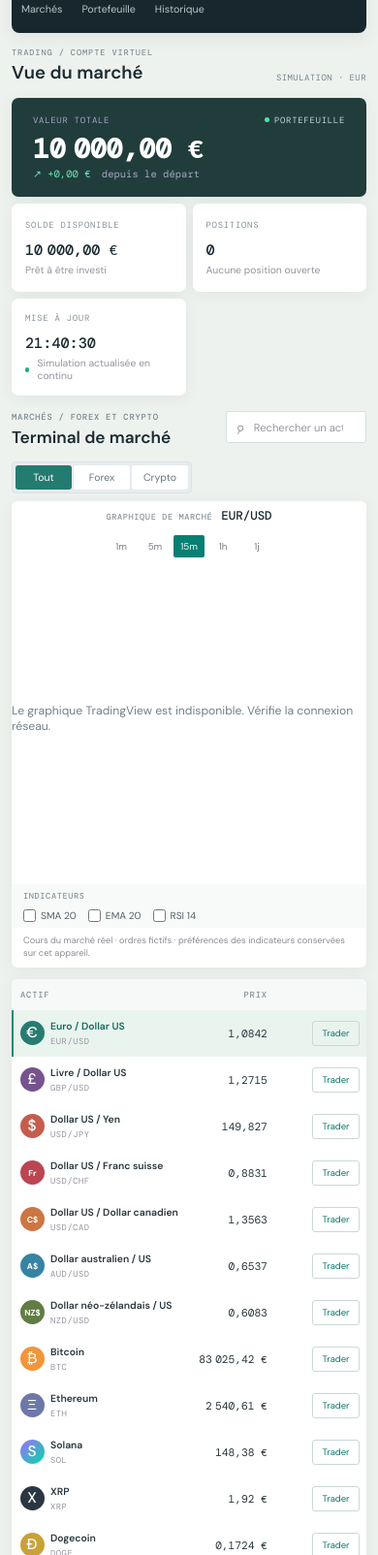
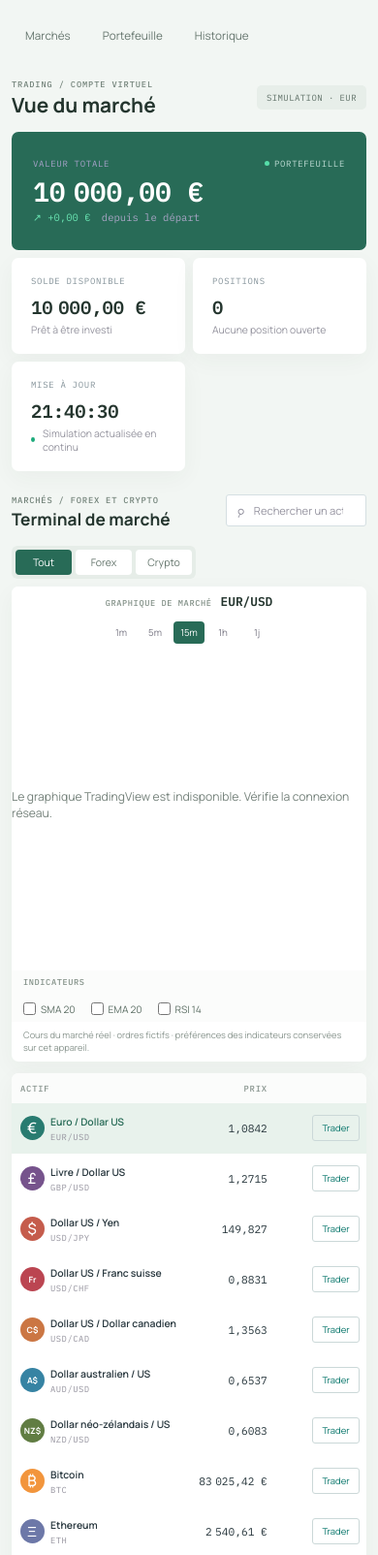
Before and after one commit to Emma-cpu-ops/FakeBourse, a plain HTML site: page index.html in a window 390 px wide. Shown: the part 53-1657 px from the top of the page at 97% size. Drawn offline with nearby package versions, Linux system fonts and the light colour scheme; no server answers.

Commit message:
7er commit fakebourse, amelioraton

```diff
--- a/broker.css
+++ b/broker.css
@@ -244,3 +244,105 @@ footer { border: 0; }
   .market-table tbody tr.is-selected td:first-child { box-shadow: inset 2px 0 0 #298775; }
   .position-row { margin-bottom: 6px; }
 }
+
+:root {
+  --ink: #24352e;
+  --muted: #75827b;
+  --line: #e8eeea;
+  --purple: #267765;
+  --purple-dark: #1e6154;
+  --purple-pale: #eaf3ee;
+  --green: #137c5b;
+  --red: #bd5b55;
+  --sans: "Manrope", sans-serif;
+  --serif: "Manrope", sans-serif;
+  --mono: "IBM Plex Mono", monospace;
+}
+
+body { background: #f2f6f3; color: var(--ink); font-family: var(--sans); }
+.app-shell { width: min(1600px, calc(100% - 64px)); }
+.topbar { min-height: 68px; gap: 34px; background: transparent; border: 0; border-radius: 0; box-shadow: none; color: var(--ink); }
+.brand { color: var(--ink); font-size: 1.08rem; font-weight: 800; }
+.brand > span:last-child span { color: #4e9278; }
+.brand-mark { background: #286b57; border-radius: 7px; }
+.terminal-nav { gap: 5px; }
+.terminal-nav a { padding: 0 14px; border: 0; border-radius: 6px; color: #66766e; font-size: .73rem; }
+.terminal-nav a:hover, .terminal-nav a:focus-visible { border: 0; color: #275c4d; background: #e6efe9; }
+.market-status { color: #60726a; }
+.topbar-actions { gap: 12px; }
+.icon-button { border: 0; border-radius: 6px; color: #5c7066; background: transparent; }
+.icon-button:hover { transform: none; color: #225e4e; background: #e6efe9; }
+.account-badge { border: 0; border-radius: 5px; color: #286b57; background: #e4efe8; }
+.terminal-heading { align-items: center; padding: 28px 0 20px; }
+.terminal-heading .eyebrow, .section-heading .eyebrow { color: #73837a; }
+.terminal-heading h1 { font-size: 1.55rem; font-weight: 700; }
+.session-label { padding: 7px 10px; border-radius: 5px; color: #62736a; background: #e7eee9; }
+
+.overview { gap: 12px; margin-top: 0; }
+.balance-card { min-height: 122px; padding: 19px 22px; border-radius: 8px; background: #286b57; box-shadow: none; }
+.stat-card { min-height: 122px; padding: 18px 20px; border-radius: 8px; background: #fff; box-shadow: 0 7px 25px #2942360b; }
+.stat-card > p { font: 600 1.18rem var(--mono); }
+.workspace { margin-top: 24px; }
+.section-heading { margin-bottom: 16px; }
+.section-heading h2, .trade-panel h2 { font-family: var(--sans); font-weight: 700; }
+.market-filters { gap: 4px; padding: 4px; border: 0; border-radius: 6px; background: #e6ede8; }
+.market-filter { border: 0; border-radius: 4px; color: #65766d; }
+.market-filter.is-active { color: #fff; background: #286b57; }
+.chart-panel, .market-table-wrap, .trade-panel { border: 0; border-radius: 8px; box-shadow: 0 7px 25px #2942360b; }
+.chart-toolbar { min-height: 48px; border: 0; }
+.chart-label, .indicator-heading { color: #829087; }
+.chart-toolbar strong { font: 600 .8rem var(--mono); }
+.chart-intervals button { border: 0; border-radius: 4px; }
+.chart-intervals button:hover, .chart-intervals button.is-active { background: #286b57; }
+.indicator-controls { gap: 16px; border: 0; background: #fbfcfb; }
+.indicator-controls label { color: #5e7066; }
+.indicator-controls input { accent-color: #286b57; }
+.chart-caption { color: #89958e; }
+.market-table th { color: #87938d; background: #fbfcfb; }
+.market-table td { padding-top: 12px; padding-bottom: 12px; }
+.market-table tbody tr { border: 0; }
+.market-table tbody tr.is-selected td { background: #e8f2ec; }
+.market-table tbody tr.is-selected td:first-child { box-shadow: none; }
+.market-table tbody tr.is-selected .asset-name strong { color: #286b57; }
+.asset-name strong { font-family: var(--sans); }
+.price, .selected-asset b, .position-metric strong { font-family: var(--mono); }
+.market-tag.forex { color: #467d68; }
+.market-foot { color: #849189; }
+.trade-panel { padding: 20px; }
+.trade-panel-head { border: 0; }
+.demo-pill { border: 0; border-radius: 4px; color: #286b57; background: #eaf3ee; }
+.selected-asset { border: 0; border-radius: 6px; background: #f3f7f4; }
+.trade-tabs { border: 0; border-radius: 5px; background: #edf2ee; }
+.trade-tab { border: 0; border-radius: 4px; }
+.trade-tab.is-active { color: #fff; background: #286b57; }
+.amount-input { border: 0; border-radius: 6px; background: #f1f5f2; }
+.amount-input:focus-within { box-shadow: 0 0 0 2px #2c806b40; }
+.lot-description { color: #839087; }
+.lot-presets button { border: 0; border-radius: 5px; background: #edf3ef; }
+.trade-button { border: 0; border-radius: 5px; background: #286b57; }
+.trade-button:hover { background: #1f5a49; }
+.trade-button.is-sell { background: #b75a52; }
+.trade-disclaimer { color: #87938d; }
+.portfolio-section, .activity-section { margin-top: 32px; }
+.portfolio-list, .activity-list { border: 0; }
+.position-row, .activity-row { border: 0; border-radius: 7px; background: #fff; box-shadow: 0 4px 18px #2942360a; }
+.position-row .sell-position { border: 0; border-radius: 4px; color: #a54e49; background: #f9eeec; }
+.position-row .sell-position:hover { border: 0; background: #b75a52; }
+.empty-portfolio { border: 0; border-radius: 7px; background: #fff; }
+.activity-icon { background: #eaf3ee; color: #286b57; }
+.activity-icon.sell { background: #f8eeec; color: #a54e49; }
+footer { border: 0; color: #89958e; }
+button:focus-visible, a:focus-visible, input:focus-visible { outline: 2px solid #38856f; outline-offset: 2px; }
+
+@media (max-width: 620px) {
+  .app-shell { width: calc(100% - 24px); }
+  .topbar { min-height: 62px; border: 0; }
+  .terminal-nav { border: 0; }
+  .terminal-nav a { border: 0; }
+  .terminal-heading { padding: 20px 0 15px; }
+  .terminal-heading h1 { font-size: 1.3rem; }
+  .overview { gap: 8px; }
+  .balance-card, .stat-card { border-radius: 7px; }
+  .stat-card { min-height: 90px; }
+  .chart-panel, .market-table-wrap, .trade-panel { border-radius: 7px; }
+}
--- a/index.html
+++ b/index.html
@@ -7,7 +7,7 @@
     <title>FakeBourse — Simulateur de trading fictif</title>
     <link rel="preconnect" href="https://fonts.googleapis.com" />
     <link rel="preconnect" href="https://fonts.gstatic.com" crossorigin />
-    <link href="https://fonts.googleapis.com/css2?family=DM+Mono:wght@400;500&family=DM+Sans:opsz,wght@9..40,400;9..40,500;9..40,600;9..40,700&display=swap" rel="stylesheet" />
+    <link href="https://fonts.googleapis.com/css2?family=IBM+Plex+Mono:wght@400;500;600&family=Manrope:wght@400;500;600;700;800&display=swap" rel="stylesheet" />
     <link rel="stylesheet" href="style.css" />
     <link rel="stylesheet" href="broker.css" />
   </head>
```
